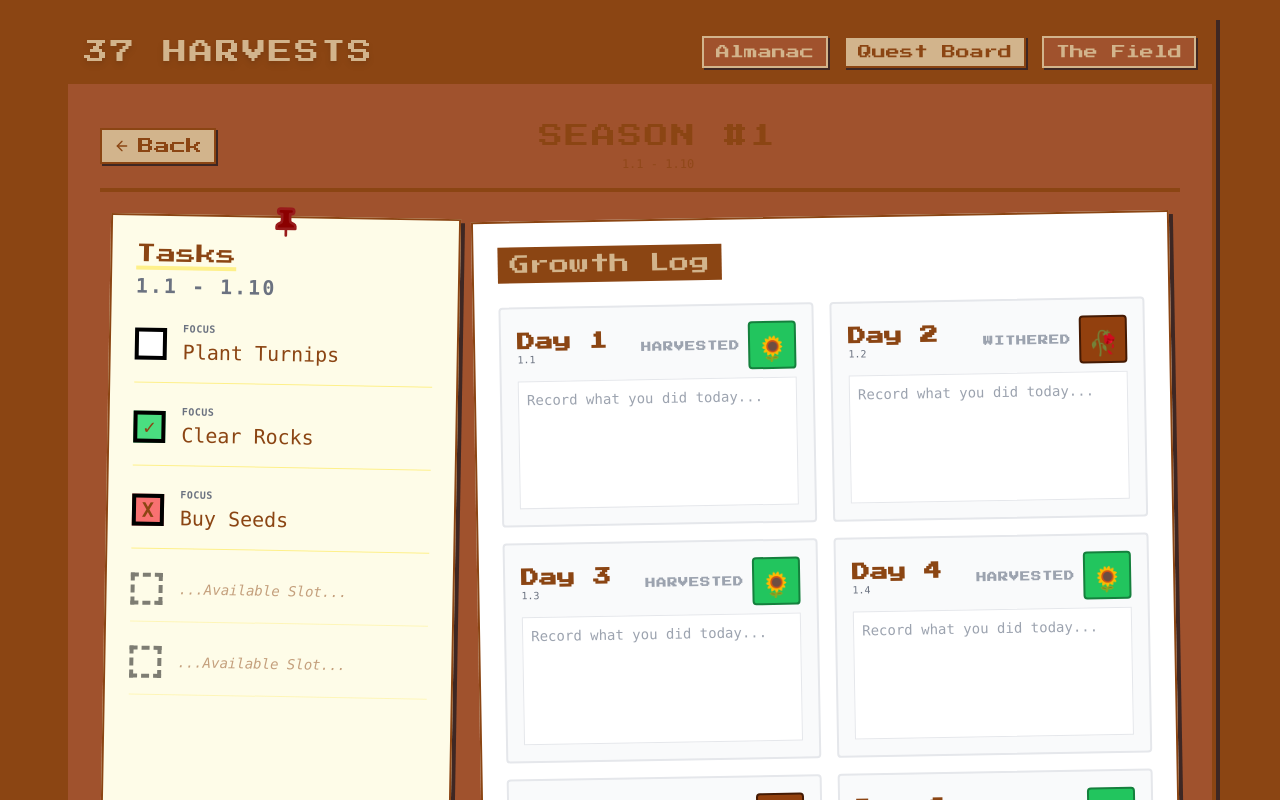
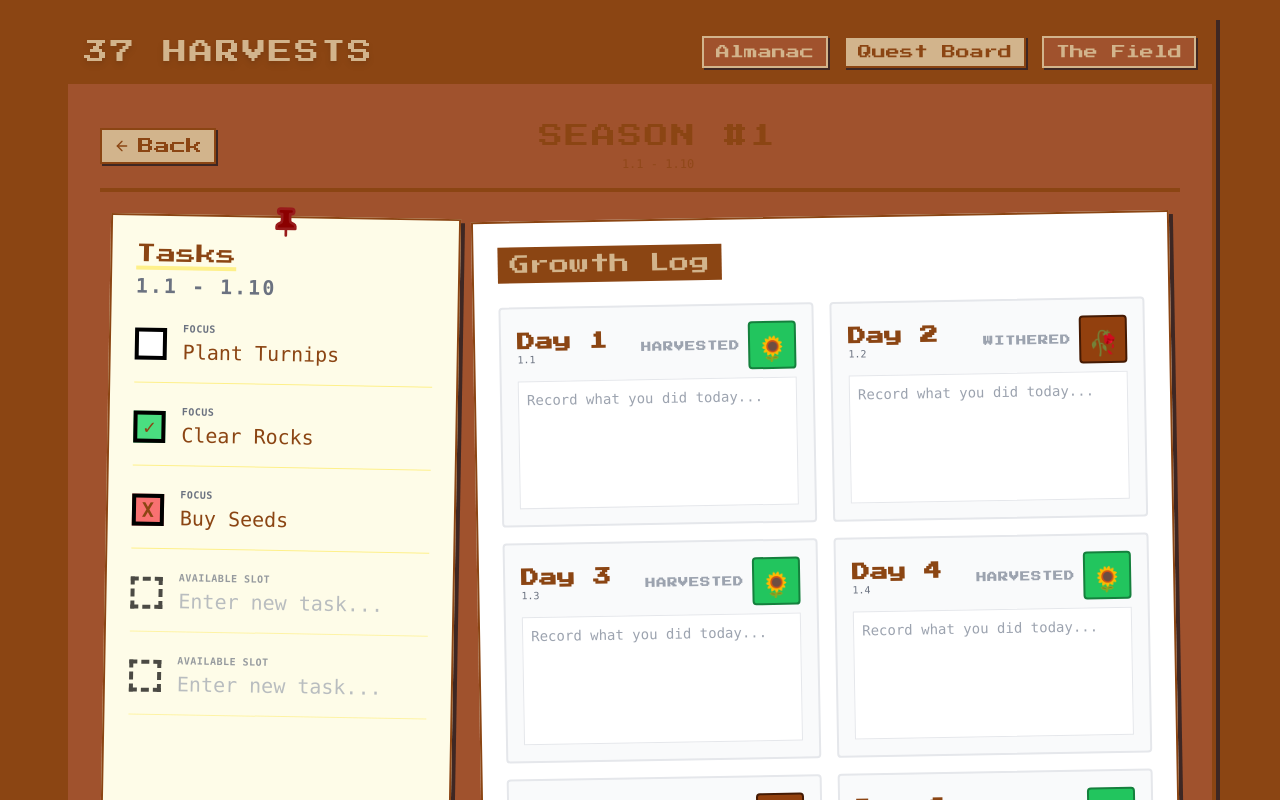
Before and after one commit to anpifini06102-pixel/one-year-harvests, a React (Vite) app: page / in a window 1280 px wide. Both pictures are taken after a click on the button "Quest Board". Shown: the top 800 px of the page. Built offline with nearby package versions, Linux system fonts and the light colour scheme.

Commit message:
txt_edit

```diff
--- a/src/views/QuestBoardView.jsx
+++ b/src/views/QuestBoardView.jsx
@@ -58,6 +58,19 @@
             const data = JSON.parse(JSON.stringify(found));
             // Ensure days have notes if not present
             data.days = data.days.map(d => ({ ...d, note: d.note || '' }));
+
+            // Pad status tasks to 5 items
+            const currentTasks = data.focusTasks || [];
+            const paddedTasks = [...currentTasks];
+            while (paddedTasks.length < 5) {
+                paddedTasks.push({
+                    id: `new-${cycleId}-${paddedTasks.length}`,
+                    title: '',
+                    status: 'empty' // Special status for empty slots
+                });
+            }
+            data.focusTasks = paddedTasks;
+
             setCycleData(data);
         }
     }, [cycleId]);
@@ -69,6 +82,9 @@
         setCycleData(newData);
         const index = cycles.findIndex(c => c.id === newData.id);
         if (index !== -1) {
+            // Only persist valid tasks (don't save 'new-' IDs effectively unless we want to,
+            // but for mockData we probably want to filter out empty ones or convert them?
+            // For this UI demo, satisfying the "editable" requirement: we persist them as is.
             cycles[index] = newData;
         }
     };
@@ -89,7 +105,16 @@
         const task = cycleData.focusTasks.find(t => t.id === taskId);
         if (!task) return;
 
-        // Default to pending if current status is undefined/unknown
+        // If currently empty, start as pending
+        if (task.status === 'empty') {
+            const newTasks = cycleData.focusTasks.map(t =>
+                t.id === taskId ? { ...t, status: 'pending' } : t
+            );
+            updateCycleData({ ...cycleData, focusTasks: newTasks });
+            return;
+        }
+
+        // Cycle through standard statuses
         const currentStatus = statuses.includes(task.status) ? task.status : 'pending';
         const nextIndex = (statuses.indexOf(currentStatus) + 1) % statuses.length;
         const nextStatus = statuses[nextIndex];
@@ -101,9 +126,17 @@
     };
 
     const handleTaskChange = (taskId, newTitle) => {
-        const newTasks = cycleData.focusTasks.map(t =>
+        let newTasks = cycleData.focusTasks.map(t =>
             t.id === taskId ? { ...t, title: newTitle } : t
         );
+        // If content is added to an empty slot, auto-set status to pending
+        const task = newTasks.find(t => t.id === taskId);
+        if (task && task.status === 'empty' && newTitle.trim() !== '') {
+            newTasks = newTasks.map(t =>
+                t.id === taskId ? { ...t, status: 'pending' } : t
+            );
+        }
+
         updateCycleData({ ...cycleData, focusTasks: newTasks });
     };
 
@@ -182,13 +215,14 @@
 
                         <ul className="space-y-6">
                             {cycleData.focusTasks.map(task => (
-                                <li key={task.id} className="flex items-start gap-4 font-mono border-b border-yellow-200 pb-4">
+                                <li key={task.id} className={`flex items-start gap-4 font-mono border-b border-yellow-200 pb-4 ${task.status === 'empty' ? 'opacity-70' : ''}`}>
                                     <button
                                         onClick={() => toggleTaskStatus(task.id)}
-                                        className={`w-8 h-8 flex items-center justify-center border-4 border-black flex-shrink-0 mt-1 cursor-pointer transition-colors
-                          ${task.status === 'completed' ? 'bg-green-400' : ''}
-                          ${task.status === 'failed' ? 'bg-red-400' : ''}
-                          ${task.status === 'pending' ? 'bg-white' : ''}
+                                        className={`w-8 h-8 flex items-center justify-center border-4 flex-shrink-0 mt-1 cursor-pointer transition-colors
+                          ${task.status === 'completed' ? 'bg-green-400 border-black' : ''}
+                          ${task.status === 'failed' ? 'bg-red-400 border-black' : ''}
+                          ${task.status === 'pending' ? 'bg-white border-black' : ''}
+                          ${task.status === 'empty' ? 'border-dashed border-black bg-transparent' : ''}
                         `}
                                         title="Click to toggle status"
                                     >
@@ -196,21 +230,16 @@
                                         {task.status === 'failed' && <span className="font-bold text-xl">X</span>}
                                     </button>
                                     <div className="flex-1 flex flex-col min-w-0">
-                                        <span className="text-[10px] uppercase text-gray-500 font-bold leading-none mb-1 tracking-wider">focus</span>
+                                        <span className="text-[10px] uppercase text-gray-500 font-bold leading-none mb-1 tracking-wider">
+                                            {task.status === 'empty' ? 'Available Slot' : 'focus'}
+                                        </span>
                                         <AutoResizeTextarea
                                             value={task.title}
                                             onChange={(e) => handleTaskChange(task.id, e.target.value)}
                                             className="bg-transparent border-none outline-none w-full font-mono text-lg md:text-xl focus:bg-yellow-100 placeholder-gray-400 leading-tight"
-                                            placeholder="Enter task..."
+                                            placeholder={task.status === 'empty' ? "Enter new task..." : "Enter task..."}
                                         />
                                     </div>
-                                </li>
-                            ))}
-                            {/* Empty slots */}
-                            {Array.from({ length: 5 - cycleData.focusTasks.length }).map((_, i) => (
-                                <li key={`empty-${i}`} className="flex items-center gap-4 font-mono border-b border-yellow-200 pb-4 opacity-50">
-                                    <div className="w-8 h-8 border-4 border-dashed border-black flex-shrink-0"></div>
-                                    <span className="italic text-sm">...Available Slot...</span>
                                 </li>
                             ))}
                         </ul>
```
